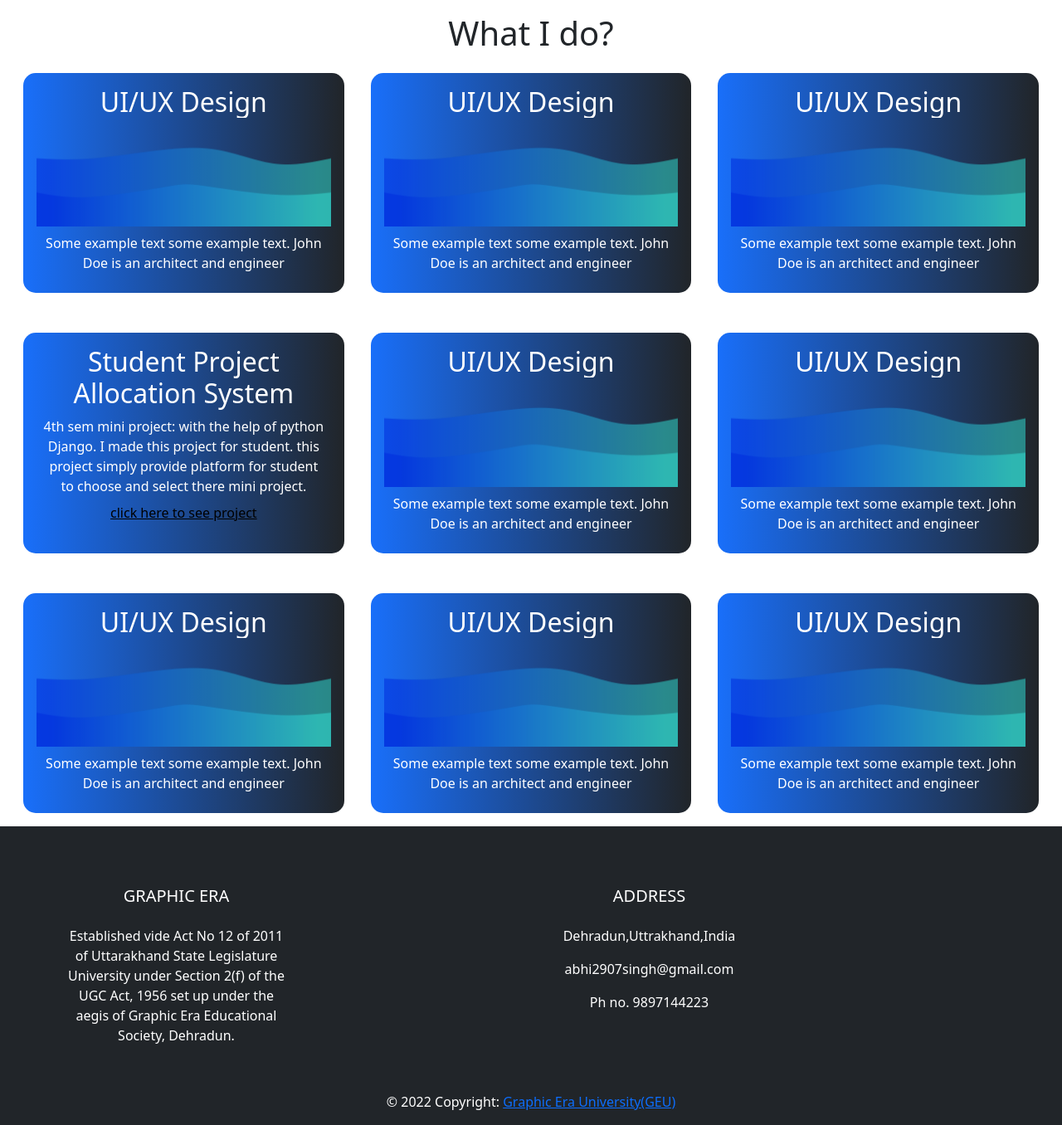
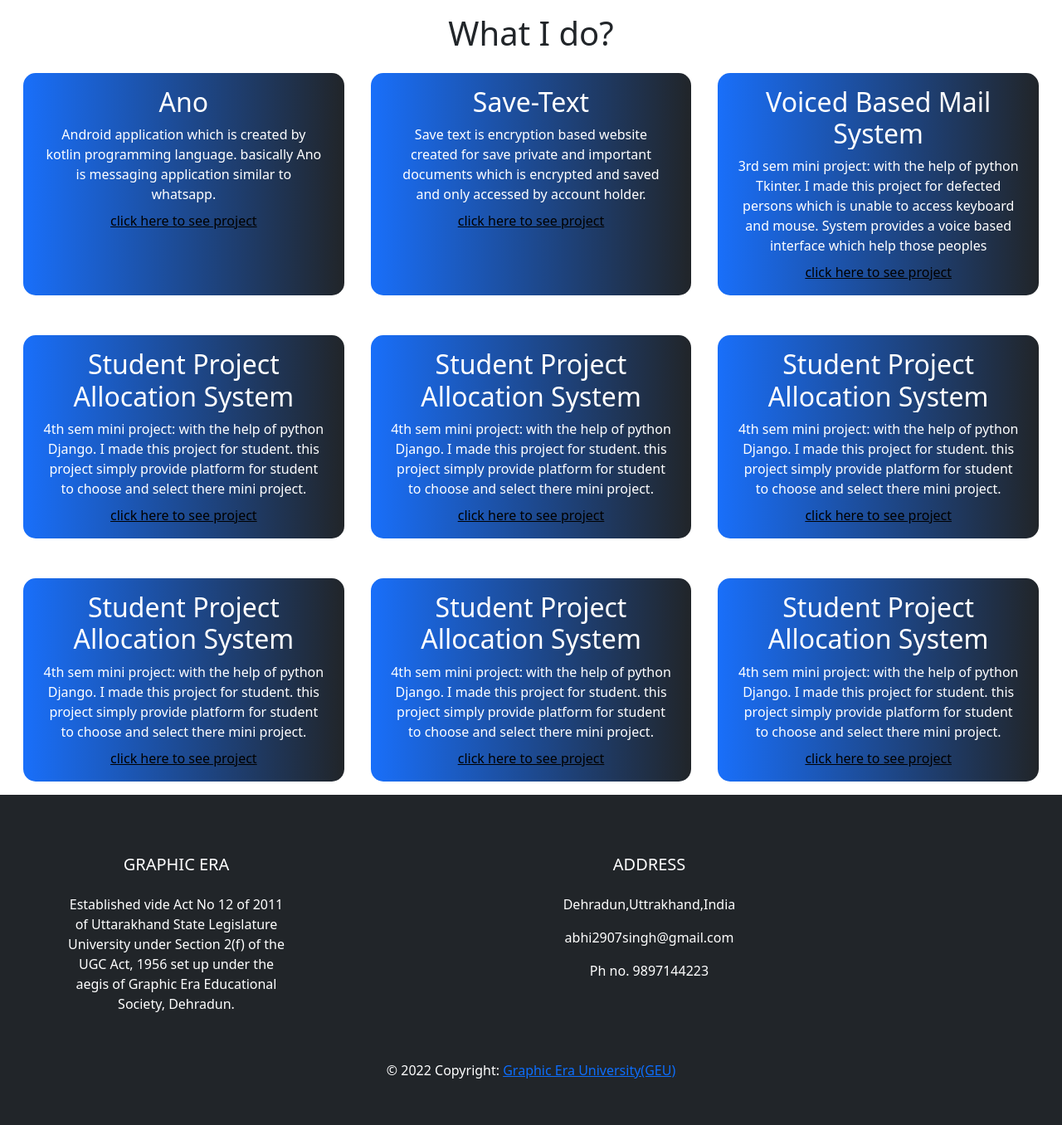
Before and after one commit to Aabhishek29/porfolio_web, a Django app: page /projects in a window 1280 px wide. Shown: the part 83-1439 px from the top of the page at 83% size. After the commit the page ends 1383 px from the top, so only its background shows below. Run offline with Django 4.2, Linux system fonts and the light colour scheme.

Commit message:
3 more projects add on projects.html

```diff
--- a/templates/projects.html
+++ b/templates/projects.html
@@ -41,23 +41,29 @@
     </nav>
 
     <div class="container-fluid mt-3 text-center">
-      <h1>What I do?</h1>
+      <h1 style="overflow: hidden">What I do?</h1>
       <div class="container-fluid">
         <div class="row">
           <div class="col-xl container m-3 p-3" style="border-radius: 15px;" id="grad">
-            <h2 style="color: #fff;">UI/UX Design</h2>
-            <img class="card-img-top" src="{% static 'images/svg.png' %}" alt="Card image" style="width:100%">
-            <p class="card-text m-2" style="color: #fff;">Some example text some example text. John Doe is an architect and engineer</p>
+            <h2 style="color: #fff; overflow: hidden">Ano</h2>
+{#            <img class="card-img-top" src="{% static 'images/svg.png' %}" alt="Card image" style="width:100%">#}
+            <p class="card-text m-2" style="color: #fff;">Android application which is created by kotlin programming language.
+            basically Ano is messaging application similar to whatsapp.</p>
+              <a style="color:black" href="https://github.com/Aabhishek29/Ano">click here to see project</a>
           </div>
           <div class="col-xl container m-3 p-3" style="border-radius: 15px;" id="grad">
-            <h2 style="color: #fff;">UI/UX Design</h2>
-            <img class="card-img-top" src="{% static 'images/svg.png' %}" alt="Card image" style="width:100%">
-            <p class="card-text m-2" style="color: #fff;">Some example text some example text. John Doe is an architect and engineer</p>
+            <h2 style="color: #fff; overflow: hidden">Save-Text</h2>
+{#            <img class="card-img-top" src="{% static 'images/svg.png' %}" alt="Card image" style="width:100%">#}
+            <p class="card-text m-2" style="color: #fff;">Save text is encryption based website created for save private and important
+            documents which is encrypted and saved and only accessed by account holder.</p>
+              <a style="color:black" href="https://github.com/Aabhishek29/savetext">click here to see project</a>
           </div>
           <div class="col-xl container m-3 p-3" style="border-radius: 15px;" id="grad">
-            <h2 style="color: #fff;">UI/UX Design</h2>
-            <img class="card-img-top" src="{% static 'images/svg.png' %}" alt="Card image" style="width:100%">
-            <p class="card-text m-2" style="color: #fff;">Some example text some example text. John Doe is an architect and engineer</p>
+            <h2 style="color: #fff; overflow: hidden">Voiced Based Mail System</h2>
+{#            <img class="card-img-top" src="{% static 'images/svg.png' %}" alt="Card image" style="width:100%">#}
+            <p class="card-text m-2" style="color: #fff;">3rd sem mini project: with the help of python Tkinter. I made this project for defected
+              persons which is unable to access keyboard and mouse. System provides a voice based interface which help those peoples</p>
+              <a style="color:black" href="https://github.com/Aabhishek29/VoiceBasedMailSystem">click here to see project</a>
           </div>
         </div>
       </div>
@@ -75,14 +81,18 @@
               <a style="color:black" href="https://github.com/Aabhishek29/student-project-allocation-system">click here to see project</a>
           </div>
           <div class="col-xl container m-3 p-3" style="border-radius: 15px;" id="grad">
-            <h2 style="color: #fff;">UI/UX Design</h2>
-            <img class="card-img-top" src="{% static 'images/svg.png' %}" alt="Card image" style="width:100%">
-            <p class="card-text m-2" style="color: #fff;">Some example text some example text. John Doe is an architect and engineer</p>
+            <h2 style="color: #fff; overflow: hidden">Student Project Allocation System</h2>
+{#            <img class="card-img-top" src="{% static 'images/svg.png' %}" alt="Card image" style="width:100%">#}
+            <p class="card-text m-2" style="color: #fff;">4th sem mini project: with the help of python Django. I made this project for student. this project
+              simply provide platform for student to choose and select there mini project.</p>
+              <a style="color:black" href="https://github.com/Aabhishek29/student-project-allocation-system">click here to see project</a>
           </div>
           <div class="col-xl container m-3 p-3" style="border-radius: 15px;" id="grad">
-            <h2 style="color: #fff;">UI/UX Design</h2>
-            <img class="card-img-top" src="{% static 'images/svg.png' %}" alt="Card image" style="width:100%">
-            <p class="card-text m-2" style="color: #fff;">Some example text some example text. John Doe is an architect and engineer</p>
+            <h2 style="color: #fff; overflow: hidden">Student Project Allocation System</h2>
+{#            <img class="card-img-top" src="{% static 'images/svg.png' %}" alt="Card image" style="width:100%">#}
+            <p class="card-text m-2" style="color: #fff;">4th sem mini project: with the help of python Django. I made this project for student. this project
+              simply provide platform for student to choose and select there mini project.</p>
+              <a style="color:black" href="https://github.com/Aabhishek29/student-project-allocation-system">click here to see project</a>
           </div>
         </div>
       </div>
@@ -94,19 +104,25 @@
       <div class="container-fluid">
         <div class="row">
           <div class="col-xl container m-3 p-3" style="border-radius: 15px;" id="grad">
-            <h2 style="color: #fff;">UI/UX Design</h2>
-            <img class="card-img-top" src="{% static 'images/svg.png' %}" alt="Card image" style="width:100%">
-            <p class="card-text m-2" style="color: #fff;">Some example text some example text. John Doe is an architect and engineer</p>
+            <h2 style="color: #fff; overflow: hidden">Student Project Allocation System</h2>
+{#            <img class="card-img-top" src="{% static 'images/svg.png' %}" alt="Card image" style="width:100%">#}
+            <p class="card-text m-2" style="color: #fff;">4th sem mini project: with the help of python Django. I made this project for student. this project
+              simply provide platform for student to choose and select there mini project.</p>
+              <a style="color:black" href="https://github.com/Aabhishek29/student-project-allocation-system">click here to see project</a>
           </div>
           <div class="col-xl container m-3 p-3" style="border-radius: 15px;" id="grad">
-            <h2 style="color: #fff;">UI/UX Design</h2>
-            <img class="card-img-top" src="{% static 'images/svg.png' %}" alt="Card image" style="width:100%">
-            <p class="card-text m-2" style="color: #fff;">Some example text some example text. John Doe is an architect and engineer</p>
+            <h2 style="color: #fff; overflow: hidden">Student Project Allocation System</h2>
+{#            <img class="card-img-top" src="{% static 'images/svg.png' %}" alt="Card image" style="width:100%">#}
+            <p class="card-text m-2" style="color: #fff;">4th sem mini project: with the help of python Django. I made this project for student. this project
+              simply provide platform for student to choose and select there mini project.</p>
+              <a style="color:black" href="https://github.com/Aabhishek29/student-project-allocation-system">click here to see project</a>
           </div>
           <div class="col-xl container m-3 p-3" style="border-radius: 15px;" id="grad">
-            <h2 style="color: #fff;">UI/UX Design</h2>
-            <img class="card-img-top" src="{% static 'images/svg.png' %}" alt="Card image" style="width:100%">
-            <p class="card-text m-2" style="color: #fff;">Some example text some example text. John Doe is an architect and engineer</p>
+            <h2 style="color: #fff; overflow: hidden">Student Project Allocation System</h2>
+{#            <img class="card-img-top" src="{% static 'images/svg.png' %}" alt="Card image" style="width:100%">#}
+            <p class="card-text m-2" style="color: #fff;">4th sem mini project: with the help of python Django. I made this project for student. this project
+              simply provide platform for student to choose and select there mini project.</p>
+              <a style="color:black" href="https://github.com/Aabhishek29/student-project-allocation-system">click here to see project</a>
           </div>
         </div>
       </div>
```
